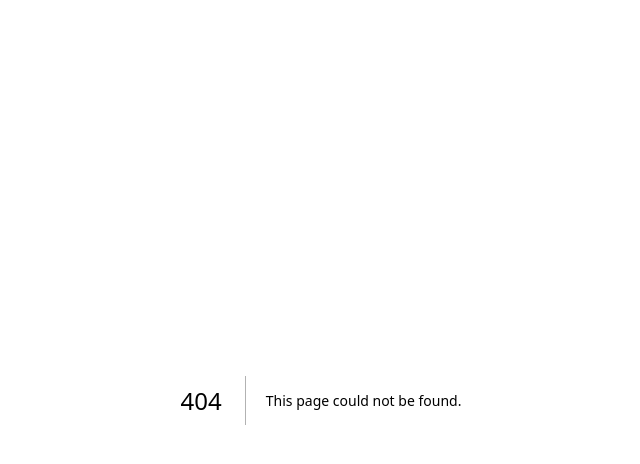
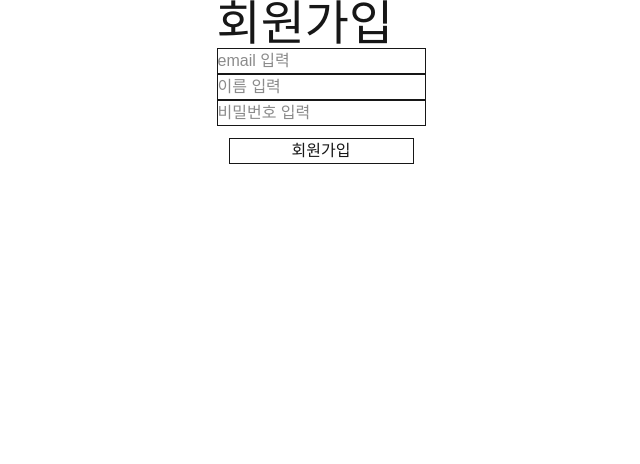
Before and after one commit to bigbattery-git/dungeon-log-game, a Next.js app: page /regist in a window 1280 px wide. Before the commit this address had no page. Shown: the top 464 px of the page, without its empty margins (319-959 px from the left). Built offline with nearby package versions, Linux system fonts and the light colour scheme.

Commit message:
feat: 회원가입 폼 제작

```diff
--- /dev/null
+++ b/app/regist/page.tsx
@@ -0,0 +1,71 @@
+"use client"
+
+import { POSTRegistRequest } from "@/schema/auth/regist";
+import { POSTRegistResponse } from "@/types/auth/regist";
+import axios, { AxiosError } from "axios";
+import { useRouter } from "next/navigation";
+import { useState } from "react";
+
+export default function RegistPage() {
+    const [email, setEmail] = useState<string>("");
+    const [name, setName] = useState<string>("");
+    const [password, setPassword] = useState<string>("");
+    const [error, setError] = useState<POSTRegistResponse>();
+
+    const route = useRouter();
+
+    async function onClickRegistButton(){
+        try{
+            const registForm : POSTRegistRequest = {
+                email : email,
+                name : name,
+                password : password
+            }
+
+            const req = await axios.post('/api/auth/regist', registForm);
+            if(req.data.success){
+                route.push('/');
+            }
+        } catch (e) {
+            if(e instanceof AxiosError){
+                if(e.response){
+                    setError(e.response.data);
+                    setPassword("");
+
+                    if(e.response.status === 400){
+                        alert(e.response.data.message);
+                    }
+                }
+            }
+        }
+    }
+
+    return (
+        <>
+            <h1 className="text-5xl">회원가입</h1>
+            <input
+            className="border"
+            placeholder="email 입력"
+            value={email}
+            onChange={(e) => setEmail(e.target.value)}
+            />
+            <p className="text-red-400">{error ? error.error?.email : ""}</p>
+            <input
+            className="border"
+            placeholder="이름 입력"
+            value={name}
+            onChange={(e) => setName(e.target.value)}
+            />
+            <p className="text-red-400">{error ? error.error?.name : ""}</p>
+            <input
+            className="border"
+            placeholder="비밀번호 입력"
+            type="password"
+            value={password}
+            onChange={(e) => setPassword(e.target.value)}
+            />
+            <p className="text-red-400">{error ? error.error?.password : ""}</p>
+            <button className="border m-3" onClick={() => onClickRegistButton()}>회원가입</button>
+        </>
+    )
+}
```
